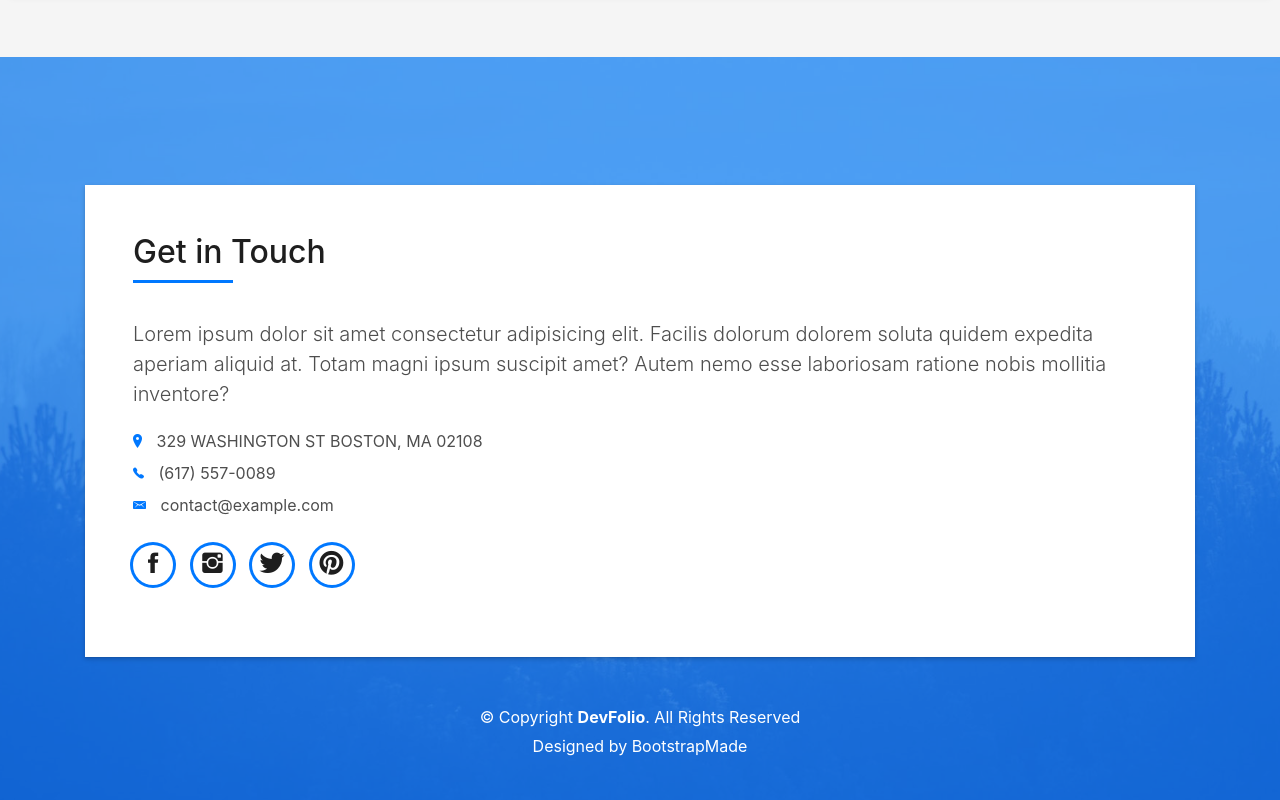
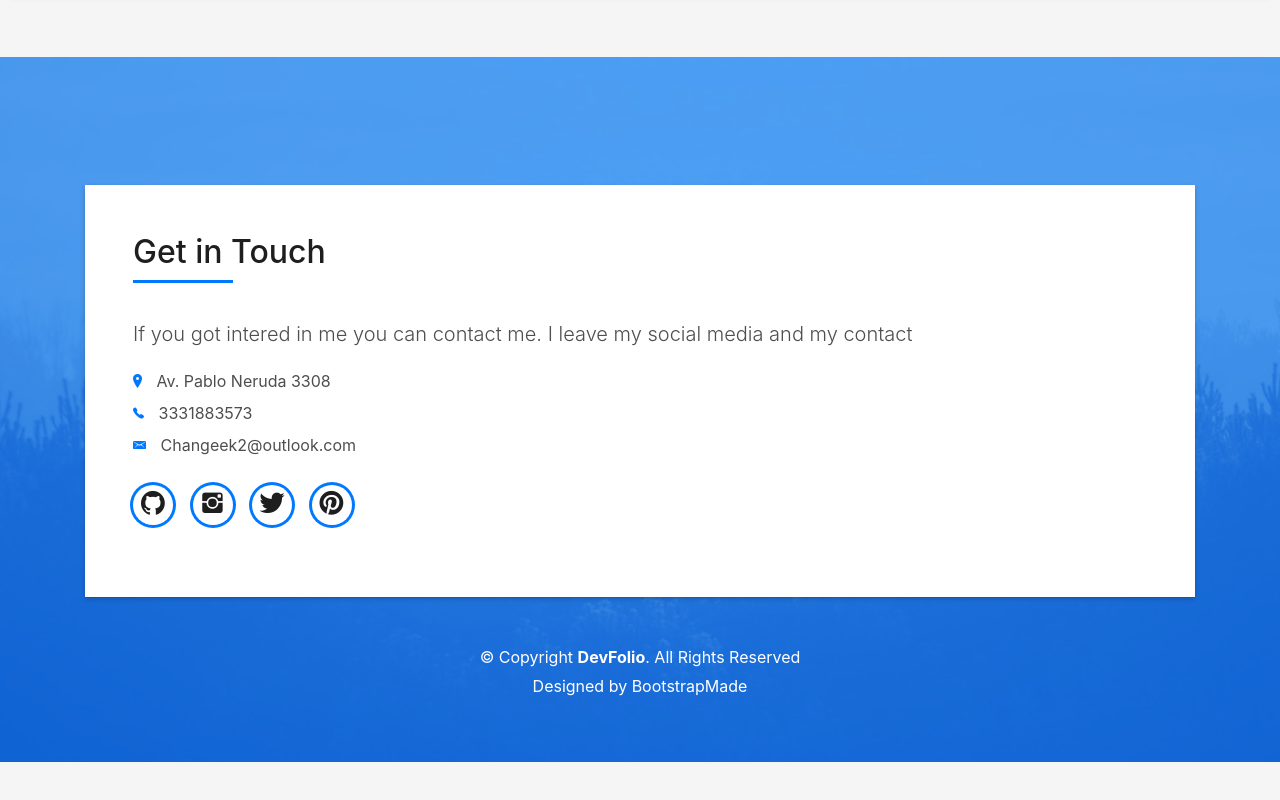
Before and after one commit to Legan-Aminora/Portafolio, a plain HTML site: page index.html in a window 1280 px wide. Shown: the part 4265-5065 px from the top of the page. After the commit the page ends 5027 px from the top, so only its background shows below. Drawn offline with Linux system fonts and the light colour scheme; files whose address does not match are found by name.

Commit message:
Social Media

```diff
--- a/index.html
+++ b/index.html
@@ -539,23 +539,20 @@
                   </div>
                   <div class="more-info">
                     <p class="lead">
-                      Lorem ipsum dolor sit amet consectetur adipisicing elit. Facilis dolorum dolorem soluta quidem
-                      expedita aperiam aliquid at.
-                      Totam magni ipsum suscipit amet? Autem nemo esse laboriosam ratione nobis
-                      mollitia inventore?
+                      If you got intered in me you can contact me. I leave my social media and my contact
                     </p>
                     <ul class="list-ico">
-                      <li><span class="ion-ios-location"></span> 329 WASHINGTON ST BOSTON, MA 02108</li>
-                      <li><span class="ion-ios-telephone"></span> (617) 557-0089</li>
-                      <li><span class="ion-email"></span> contact@example.com</li>
+                      <li><span class="ion-ios-location"></span> Av. Pablo Neruda 3308</li>
+                      <li><span class="ion-ios-telephone"></span> 3331883573</li>
+                      <li><span class="ion-email"></span> Changeek2@outlook.com </li>
                     </ul>
                   </div>
                   <div class="socials">
                     <ul>
-                      <li><a href=""><span class="ico-circle"><i class="ion-social-facebook"></i></span></a></li>
-                      <li><a href=""><span class="ico-circle"><i class="ion-social-instagram"></i></span></a></li>
+                      <li><a href="https://github.com/Legan-Aminora"><span class="ico-circle"><i class="ion-social-github"></i></span></a></li>
+                      <li><a href="https://www.instagram.com/changeek2/?hl=es"><span class="ico-circle"><i class="ion-social-instagram"></i></span></a></li>
                       <li><a href=""><span class="ico-circle"><i class="ion-social-twitter"></i></span></a></li>
-                      <li><a href=""><span class="ico-circle"><i class="ion-social-pinterest"></i></span></a></li>
+                      <li><a href="https://www.pinterest.com.mx/Legan_Aminorra/_saved/"><span class="ico-circle"><i class="ion-social-pinterest"></i></span></a></li>
                     </ul>
                   </div>
                 </div>
```
